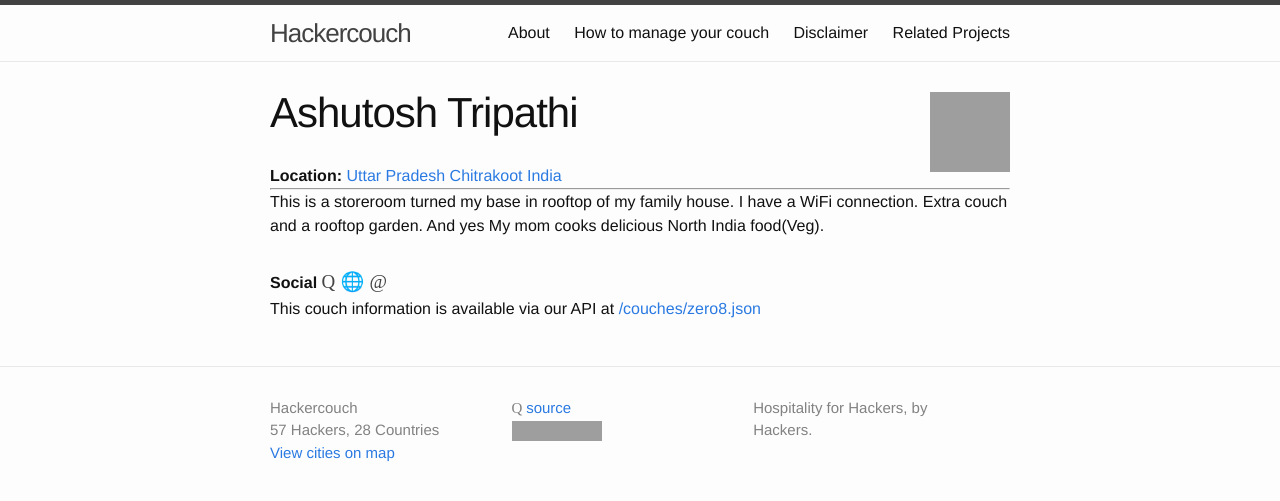
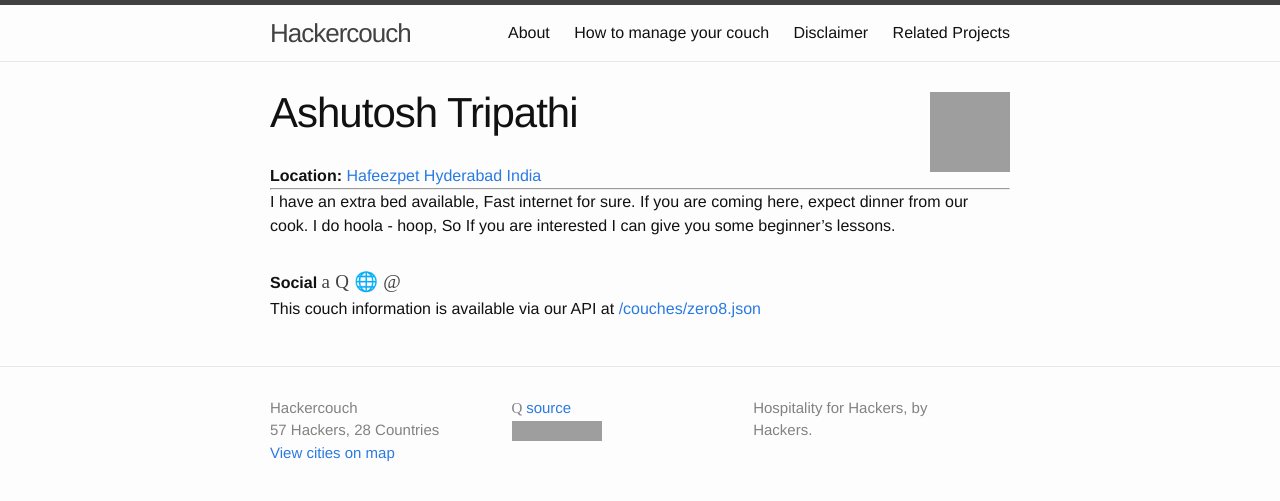
Before and after one commit to hackercouch/hackercouch, a Jekyll site: the page built from _couches/zero8.md, in a window 1280 px wide, cut to the strip 0-501 px from the top of the page. Built offline with Jekyll 4.4.1, drawn with Linux system fonts in a browser that asks for light colours; some web fonts are replaced; grey boxes are pictures that could not be loaded.

Commit message:
Updated couch info, twitter handle

```diff
--- a/_couches/zero8.md
+++ b/_couches/zero8.md
@@ -1,13 +1,14 @@
 ---
 name: Ashutosh Tripathi
-city: Chitrakoot
+city: Hyderabad
 country: IN
-region: Uttar Pradesh
+region: Hafeezpet
 email: ashu17706@gmail.com
 github: ashu17706
+twitter: ashuthezero8
 website: http://ashutoshtripathi.me
 
 ---
 
-This is a storeroom turned my base in rooftop of my family house. I have a WiFi
-connection. Extra couch and a rooftop garden. And yes My mom cooks delicious North India food(Veg).
+I have an extra bed available, Fast internet for sure.
+If you are coming here, expect dinner from our cook. I do hoola - hoop, So If you are interested I can give you some beginner's lessons.
```
